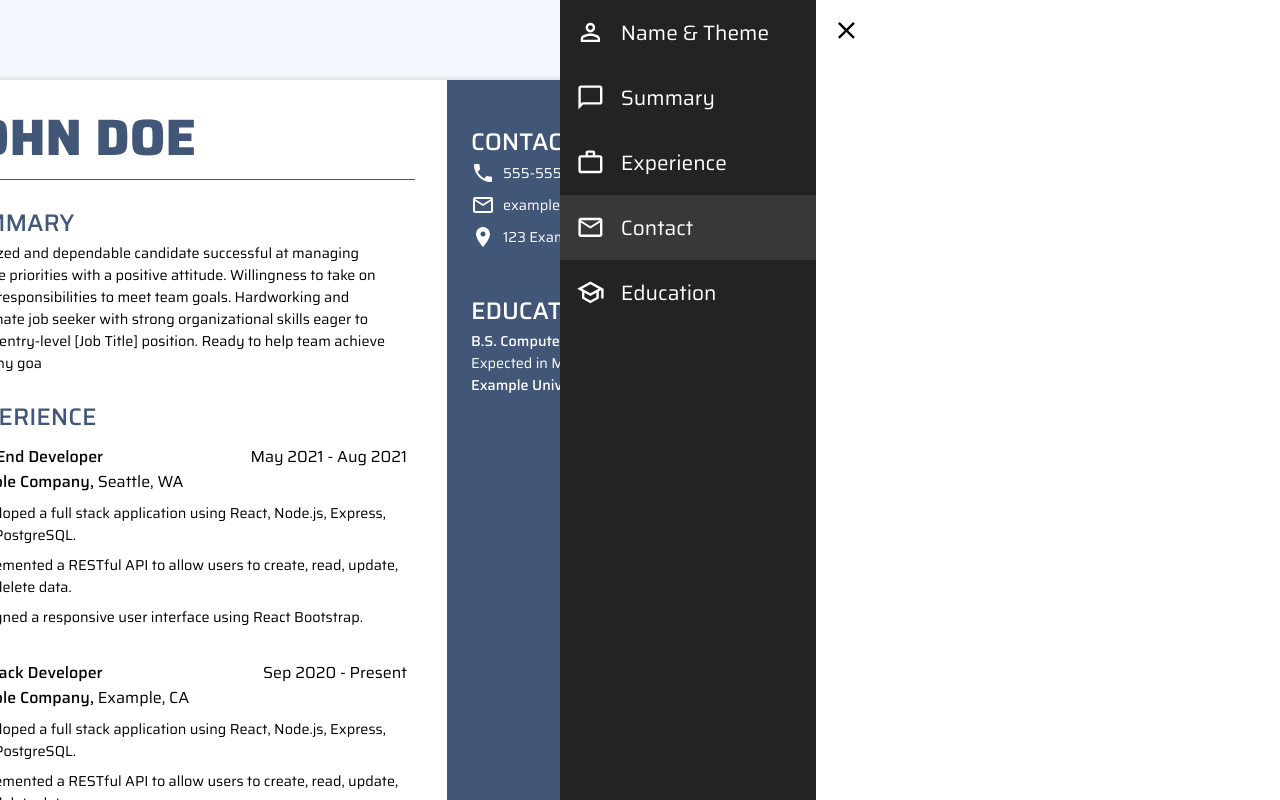
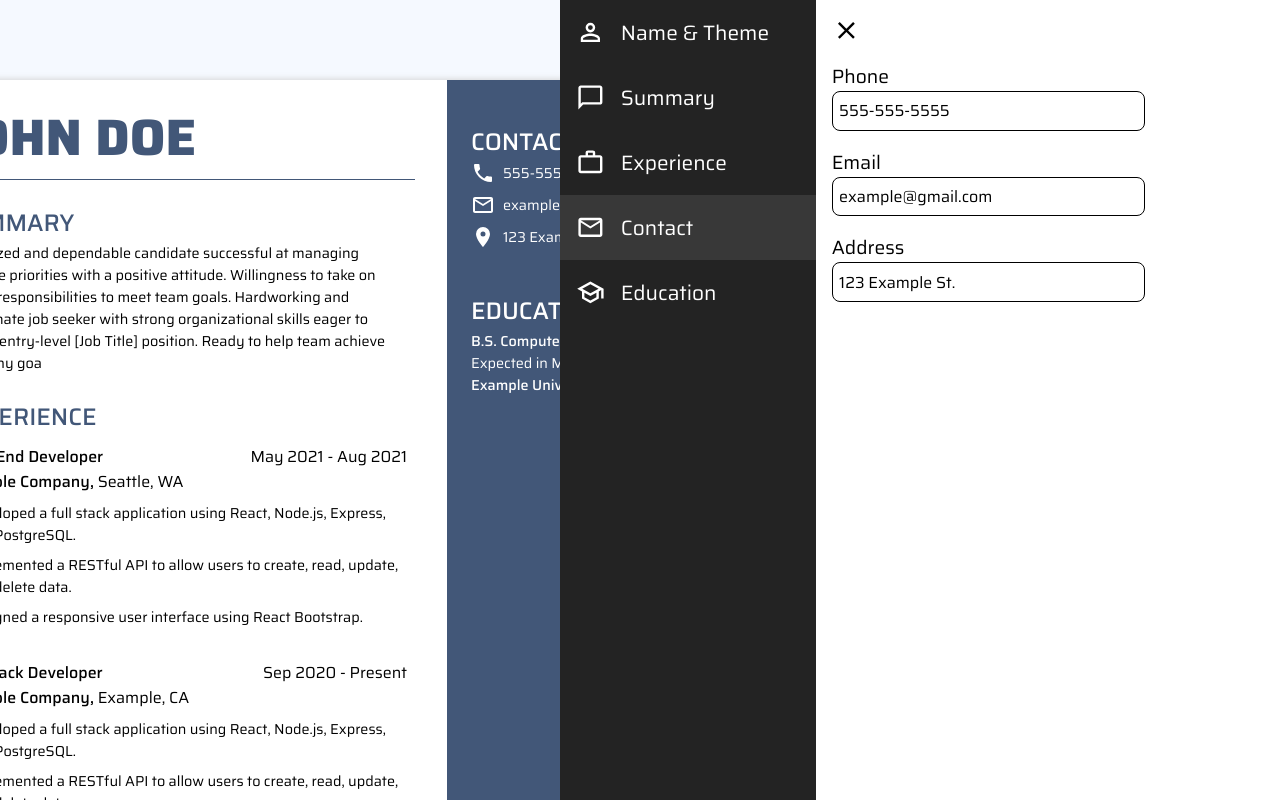
Before and after one commit to Alyoshka5/resume-builder, a React (Create React App) app: page / in a window 1280 px wide. Both pictures are taken after a click on the element "Contact". Shown: the top 800 px of the page. Built offline with nearby package versions, Linux system fonts and the light colour scheme.

Commit message:
Add contact and education forms to edit bar

```diff
--- a/src/App.tsx
+++ b/src/App.tsx
@@ -29,7 +29,8 @@ function App() {
 
   return (
     <div className='App' style={{overflow: 'hidden'}}>
-      <Resume editBarToggle={editBarToggle}
+      <Resume
+        editBarToggle={editBarToggle}
         setEditBarToggle={setEditBarToggle}
         setCurrentEdit={setCurrentEdit}
         info={{name, contact, summary, education, experience}}
@@ -42,6 +43,8 @@ function App() {
         themeColor={themeColor} setThemeColor={setThemeColor}
         summary={summary} onSummaryChange={setSummary}
         experience={experience} onExperienceChange={setExperience}
+        contact={contact} onContactChange={setContact}
+        education={education} onEducationChange={setEducation}
         xShift={xShift} setEditBarToggle={setEditBarToggle}
         currentEdit={currentEdit} setCurrentEdit={setCurrentEdit}
         addJobButtonRef={addJobButtonRef}
--- a/src/components/EditBar.tsx
+++ b/src/components/EditBar.tsx
@@ -21,6 +21,8 @@ export default function EditBar({
         themeColor, setThemeColor,
         experience, onExperienceChange,
         summary, onSummaryChange,
+        contact, onContactChange,
+        education, onEducationChange,
         xShift, setEditBarToggle,
         currentEdit, setCurrentEdit,
         addJobButtonRef
@@ -51,7 +53,6 @@ export default function EditBar({
             </form>
         ),
         experience: (
-            // add new experience and remove experience
             <form className="edit-form experience-form">
                 {experience.map((job, jobIdx) => {
                     return (
@@ -174,6 +175,58 @@ export default function EditBar({
                 </div>
             </form>
         ),
+        contact: (
+            <form className="edit-form contact-form">
+                <div className='input-container'>
+                    <label htmlFor="phone">Phone</label>
+                    <input type="phone" value={contact.phone} name="phone" onChange={(e) => {
+                        onContactChange({...contact, phone: e.target.value});
+                    }} />
+                </div>
+                <div className='input-container'>
+                    <label htmlFor="email">Email</label>
+                    <input type="email" value={contact.email} name="email" onChange={(e) => {
+                        onContactChange({...contact, email: e.target.value});
+                    }} />
+                </div>
+                <div className='input-container'>
+                    <label htmlFor="address">Address</label>
+                    <input type="address" value={contact.address} name="address" onChange={(e) => {
+                        onContactChange({...contact, address: e.target.value});
+                    }} />
+                </div>
+            </form>
+        ),
+        education: (
+            <form className="edit-form education-form">
+                <div className="input-container">
+                    <label htmlFor="school">School</label>
+                    <input type="text" value={education.school} name="school" onChange={(e) => {
+                        onEducationChange({...education, school: e.target.value});
+                    }} />
+                </div>
+                <div className="input-container">
+                    <label htmlFor="degree">Degree</label>
+                    <input type="text" value={education.degree} name="degree" onChange={(e) => {
+                        onEducationChange({...education, degree: e.target.value});
+                    }} />
+                </div>
+                <div className="input-container">
+                    <label htmlFor="location">Location</label>
+                    <input type="text" value={education.location} name="location" onChange={(e) => {
+                        onEducationChange({...education, location: e.target.value});
+                    }} />
+                </div>
+                <div className="input-container">
+                    <label htmlFor="graduation">Graduation</label>
+                    <div className="input-container">
+                        <input type="month" value={education.graduation} name='graudation' onChange={(e) => {
+                        onEducationChange({...education, graduation: e.target.value});
+                    }} />
+                    </div>
+                </div>
+            </form>
+        )
     }
 
     return (
--- a/src/components/Resume.tsx
+++ b/src/components/Resume.tsx
@@ -14,8 +14,8 @@ export default function Resume({ info, xShift, setEditBarToggle, setCurrentEdit,
                 <Experience experience={info.experience} setEditBarToggle={setEditBarToggle} setCurrentEdit={setCurrentEdit} onExperienceChange={onExperienceChange} scrollToAddJobButton={scrollToAddJobButton} />
             </div>
             <div className='secondary-content'>
-                <Contact contact={info.contact} />
-                <Education education={info.education} />
+                <Contact contact={info.contact} setEditBarToggle={setEditBarToggle} setCurrentEdit={setCurrentEdit} />
+                <Education education={info.education} setEditBarToggle={setEditBarToggle} setCurrentEdit={setCurrentEdit} />
             </div>
         </div>
     );
@@ -40,7 +40,7 @@ function Summary({ summary, setEditBarToggle, setCurrentEdit }: SummaryProps) {
     return (
         <div className='summary component' onClick={() => {
             setEditBarToggle(true);
-            setCurrentEdit('summary')
+            setCurrentEdit('summary');
         }}>
             <h2 className='section-header' >Summary</h2>
             <p className='content'>{summary}</p>
@@ -123,9 +123,12 @@ function Experience({ experience, setCurrentEdit, setEditBarToggle, onExperience
     );
 }
 
-function Contact({ contact }: ContactProps) {
+function Contact({ contact, setEditBarToggle, setCurrentEdit }: ContactProps) {
     return (
-        <div className='contact component'>
+        <div className='contact component' onClick={() => {
+            setEditBarToggle(true);
+            setCurrentEdit('contact');
+        }}>
             <h2 className='section-header'>Contact</h2>
             <div className='contact-info'>
                 <div className='contact-detail'>
@@ -145,16 +148,39 @@ function Contact({ contact }: ContactProps) {
     );
 }
 
-function Education({ education }: EducationProps) {
+function Education({ education, setEditBarToggle, setCurrentEdit }: EducationProps) {
+    const numMonthToMonth: { [key: string]: string } = {
+        '01': 'Jan',
+        '02': 'Feb',
+        '03': 'Mar',
+        '04': 'Apr',
+        '05': 'May',
+        '06': 'Jun',
+        '07': 'Jul',
+        '08': 'Aug',
+        '09': 'Sep',
+        '10': 'Oct',
+        '11': 'Nov',
+        '12': 'Dec',
+    }
+
+    const inputDateToDisplayDate = (date: string) => {
+        const dateArr = date.split('-');
+        return `${numMonthToMonth[dateArr[1]]} ${dateArr[0]}`;
+    }
+
     return (
-        <div className='education component'>
+        <div className='education component' onClick={() => {
+            setEditBarToggle(true);
+            setCurrentEdit('education');
+        }}>
             <h2 className='section-header'>Education</h2>
             <div className='education-info'>
                 <div>
                     <span className='education-degree'>{education.degree}</span>
                 </div>
                 <div>
-                    <span className='education-graduation'>Expected in {education.graduation}</span>
+                    <span className='education-graduation'>Expected in {inputDateToDisplayDate(education.graduation)}</span>
                 </div>
                 <div>
                     <span className='education-school'>{education.school}</span> - <span className='educaiton-location'>{education.location}</span>
--- a/src/person_info.ts
+++ b/src/person_info.ts
@@ -13,7 +13,7 @@ const education = {
     school: 'Example University',
     degree: 'B.S. Computer Science',
     location: 'Example, CA',
-    graduation: 'May 2021',
+    graduation: '2021-05',
 };
 
 const summary = `
--- a/src/styles/EditBar.css
+++ b/src/styles/EditBar.css
@@ -72,7 +72,11 @@
     margin: 0;
 }
 
-.edit-form input[type="text"] {
+.edit-form input[type="text"],
+.edit-form input[type="phone"],
+.edit-form input[type="email"],
+.edit-form input[type="address"],
+.edit-form input[type="month"] {
     font-size: 1rem;
     font-family: inherit;
     width: 70%;
```
Also changed, not shown: src/types.ts (+8 -0 lines). Lines whose indentation alone changed are shown as unchanged.
